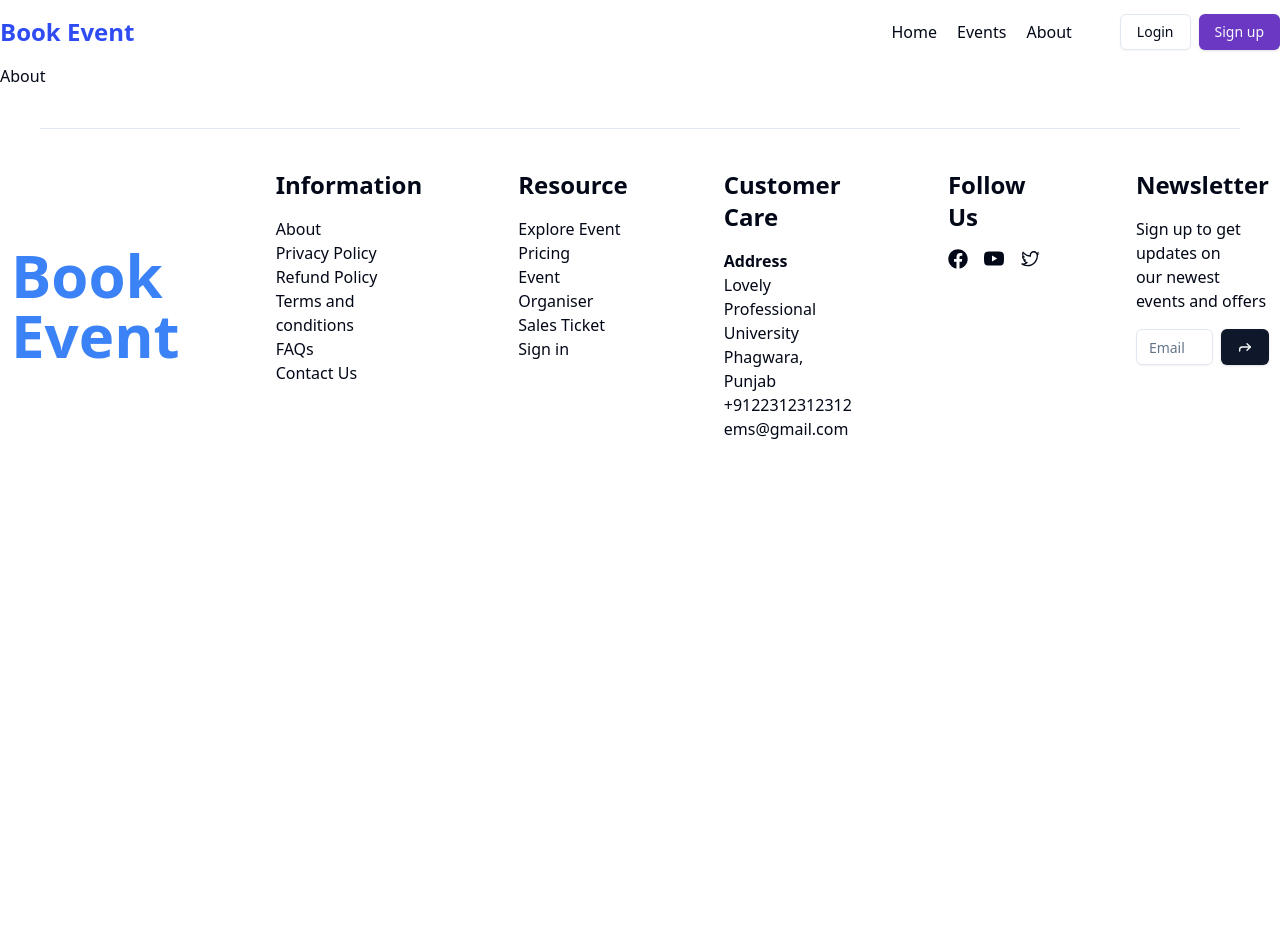
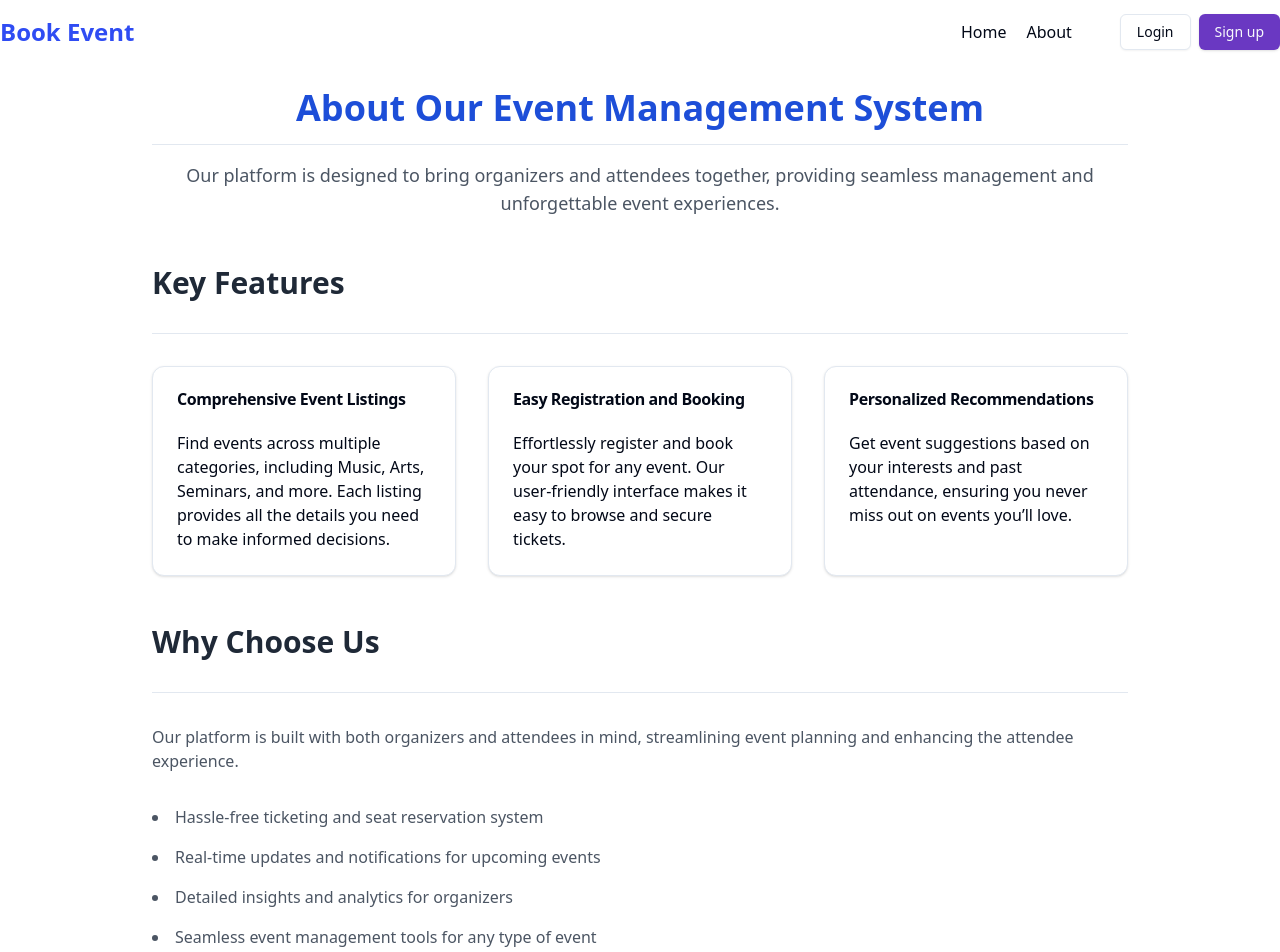
Before and after one commit to Exe16Kishan/Ticketing-System, a Next.js app: page /about in a window 1280 px wide. Shown: the top 952 px of the page. Before the commit the page ends 800 px from the top, so only its background shows below. Built offline with nearby package versions, Linux system fonts and the light colour scheme; no server answers.

Commit message:
form update

```diff
--- a/app/about/page.tsx
+++ b/app/about/page.tsx
@@ -1,9 +1,84 @@
-import React from 'react'
+import React from "react";
+import { Separator } from "@/components/ui/separator";
+import { Button } from "@/components/ui/button";
+import { Card, CardContent, CardHeader, CardTitle } from "@/components/ui/card";
+import Link from "next/link";
 
 const About = () => {
   return (
-    <div>About</div>
-  )
-}
+    <div className="max-w-5xl mx-auto p-6 space-y-12">
+      {/* About Header */}
+      <div className="text-center space-y-4">
+        <h1 className="text-4xl font-bold text-blue-700">About Our Event Management System</h1>
+        <Separator className="my-4" />
+        <p className="text-lg text-gray-600">
+          Our platform is designed to bring organizers and attendees together, providing seamless management and unforgettable event experiences.
+        </p>
+      </div>
 
-export default About
+      {/* Features Section */}
+      <section className="space-y-8">
+        <h2 className="text-3xl font-semibold text-gray-800">Key Features</h2>
+        <Separator />
+        <div className="grid gap-8 md:grid-cols-3">
+          <Card>
+            <CardHeader>
+              <CardTitle>Comprehensive Event Listings</CardTitle>
+            </CardHeader>
+            <CardContent>
+              <p>
+                Find events across multiple categories, including Music, Arts, Seminars, and more. Each listing provides all the details you need to make informed decisions.
+              </p>
+            </CardContent>
+          </Card>
+          <Card>
+            <CardHeader>
+              <CardTitle>Easy Registration and Booking</CardTitle>
+            </CardHeader>
+            <CardContent>
+              <p>
+                Effortlessly register and book your spot for any event. Our user-friendly interface makes it easy to browse and secure tickets.
+              </p>
+            </CardContent>
+          </Card>
+          <Card>
+            <CardHeader>
+              <CardTitle>Personalized Recommendations</CardTitle>
+            </CardHeader>
+            <CardContent>
+              <p>
+                Get event suggestions based on your interests and past attendance, ensuring you never miss out on events you’ll love.
+              </p>
+            </CardContent>
+          </Card>
+        </div>
+      </section>
+
+      {/* Benefits Section */}
+      <section className="space-y-8">
+        <h2 className="text-3xl font-semibold text-gray-800">Why Choose Us</h2>
+        <Separator />
+        <p className="text-gray-600">
+          Our platform is built with both organizers and attendees in mind, streamlining event planning and enhancing the attendee experience.
+        </p>
+        <ul className="list-disc list-inside space-y-4 text-gray-600">
+          <li>Hassle-free ticketing and seat reservation system</li>
+          <li>Real-time updates and notifications for upcoming events</li>
+          <li>Detailed insights and analytics for organizers</li>
+          <li>Seamless event management tools for any type of event</li>
+        </ul>
+      </section>
+
+      {/* Call to Action */}
+      <div className="text-center space-y-4">
+        <h2 className="text-2xl font-semibold text-blue-700">Ready to Dive In?</h2>
+        <p className="text-gray-600">Join us today and explore events that inspire, entertain, and educate.</p>
+        <Link href="/"><Button variant={"default"} size="lg" className="bg-blue-700 text-white hover:bg-blue-800">
+          Browse Events
+        </Button></Link>
+      </div>
+    </div>
+  );
+};
+
+export default About;
--- a/app/actions/userActions/index.ts
+++ b/app/actions/userActions/index.ts
@@ -9,7 +9,7 @@ export const createEvent = async (data: z.infer<typeof formSchema>) => {
     if (!data) {
         return null
     }
-    const { title, description, location, date, time, seats, organizerId } = data;
+    const { title, description, location, date, time, seats, type,organizerId } = data;
     try {
         const newEvent = await prisma.event.create({
             data: {
@@ -18,7 +18,7 @@ export const createEvent = async (data: z.infer<typeof formSchema>) => {
                 location,
                 date,
                 time,
-
+                type,
                 seat: seats,
                 organizerId
 
--- a/app/create/page.tsx
+++ b/app/create/page.tsx
@@ -45,6 +45,7 @@ export default function CreateEventPage() {
       location: "",
       date: "",
       time: "",
+      type: "MUSIC",
       seats: 20,
       organizerId: session.data?.user?.id ?? "",
     },
@@ -64,7 +65,7 @@ export default function CreateEventPage() {
           title: "Success",
           description: result?.message,
         });
-        router.push("/events"); // Redirect to events list page
+        router.push("/"); // Redirect to events main page
       }
     } catch (error) {
       toast({
@@ -171,6 +172,33 @@ export default function CreateEventPage() {
                   </FormItem>
                 )}
               />
+              <FormField
+                control={form.control}
+                name="type"
+                render={({ field }) => (
+                  <FormItem>
+                    <FormLabel>Event Type</FormLabel>
+                    <FormControl>
+                      <select
+                        className="w-full border p-2 rounded-md"
+                        {...field}
+                      >
+                        <option value="MUSIC">Music</option>
+                        <option value="CONCERT">Concert</option>
+                        <option value="ART">Art</option>
+                        <option value="CULTURE">Culture</option>
+                        <option value="HACKATHON">Hackathon</option>
+                        <option value="SEMINAR">Seminar</option>
+                      </select>
+                    </FormControl>
+                    <FormMessage />
+                    <FormDescription>
+                      choose the type of event
+                    </FormDescription>
+                  </FormItem>
+                )}
+              />
+
               {/* Date field */}
               <FormField
                 control={form.control}
--- a/components/shared/Navbar.tsx
+++ b/components/shared/Navbar.tsx
@@ -27,9 +27,9 @@ const Navbar = () => {
             <li>
               <Link href="/">Home</Link>
             </li>
-            <li>
+            {/* <li>
               <Link href="/events">Events</Link>
-            </li>
+            </li> */}
             <li>
               <Link href="/about">About</Link>
             </li>
--- a/lib/zod.ts
+++ b/lib/zod.ts
@@ -28,5 +28,6 @@ export const formSchema = z.object({
     message: 'Time must be in HH:MM format.',
   }),
   seats : z.number({message:"must be number"}).int().gte(20,{message:"must be greater than 20"}).lte(300,{message:"not be greater than 300"}),
+  type: z.enum(["MUSIC", "CONCERT", "ART", "CULTURE", "HACKATHON", "SEMINAR"]),
   organizerId: z.string({ message: "Organizer ID not found" })
 });
```
Also changed, not shown: 1 other file (tests, documents, lock files or other folders).
